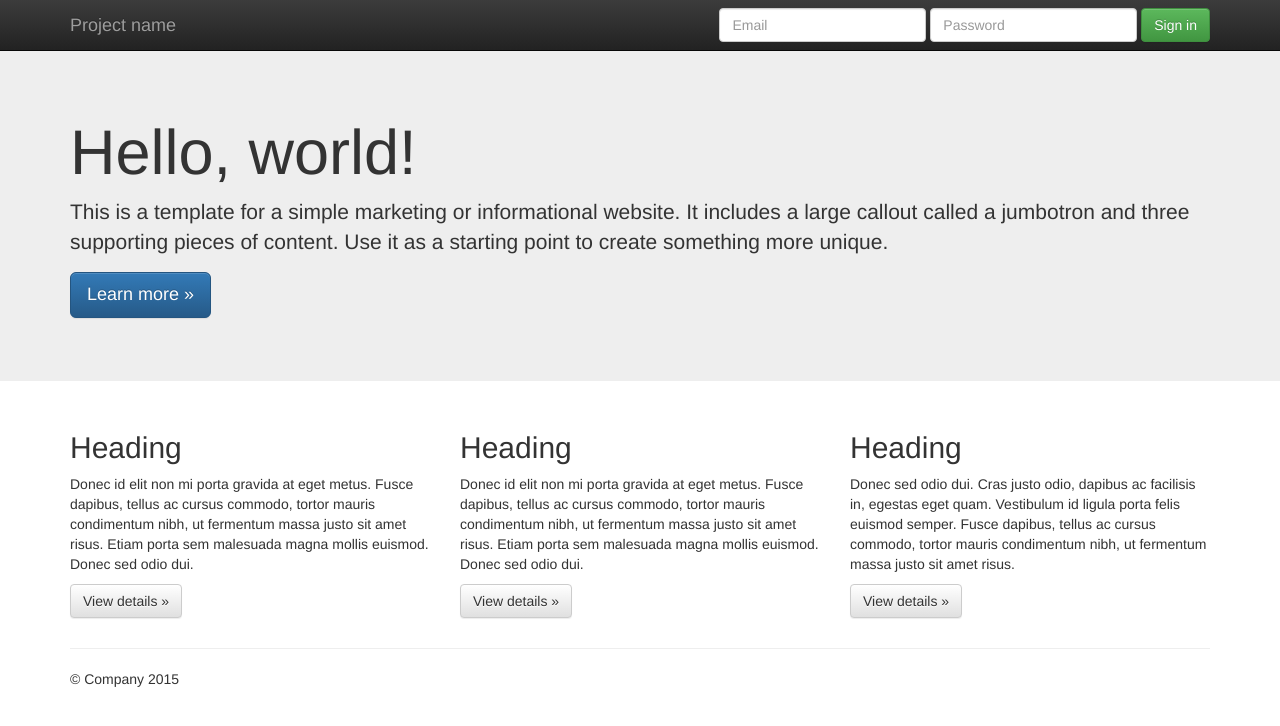
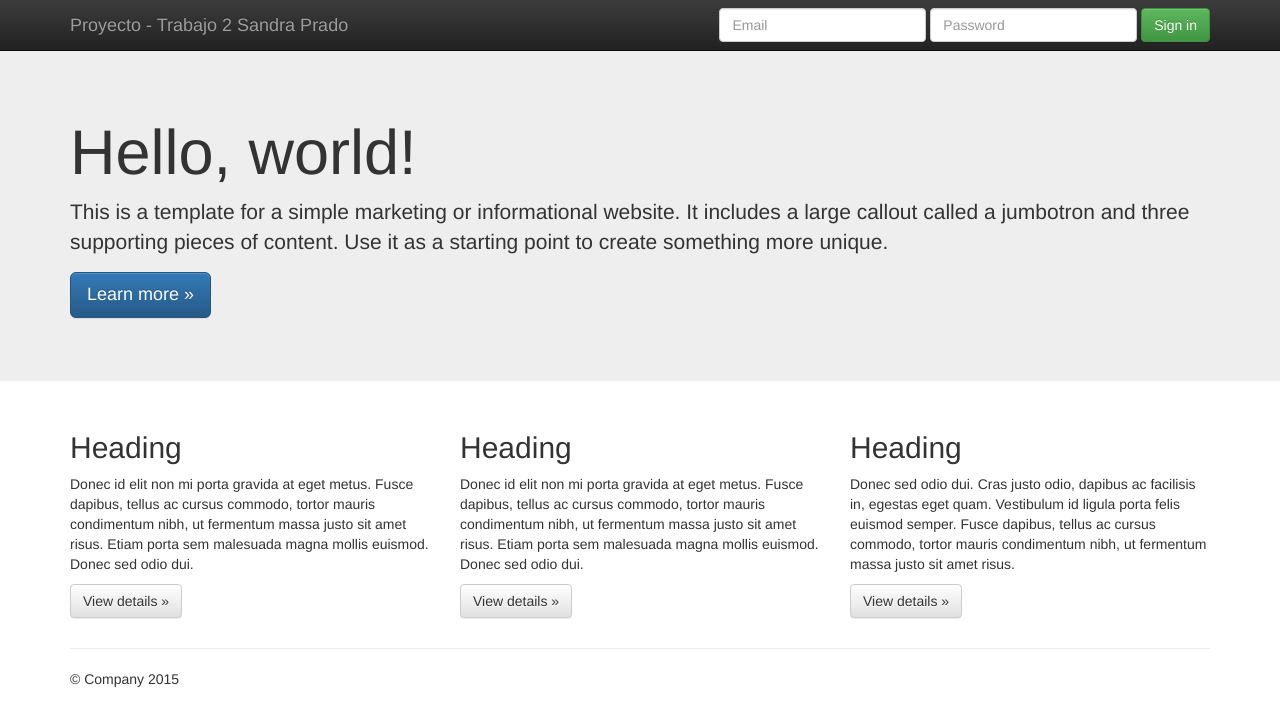
Before and after one commit to pradosan2022/Trabajo2_Sandra_Prado, a plain HTML site: page index.html in a window 1280 px wide. Drawn offline with nearby package versions, Linux system fonts and the light colour scheme.

Commit message:
Se realiza un primer cambio al index

```diff
--- a/index.html
+++ b/index.html
@@ -36,7 +36,7 @@
             <span class="icon-bar"></span>
             <span class="icon-bar"></span>
           </button>
-          <a class="navbar-brand" href="#">Project name</a>
+          <a class="navbar-brand" href="#">Proyecto - Trabajo 2 Sandra Prado</a>
         </div>
         <div id="navbar" class="navbar-collapse collapse">
           <form class="navbar-form navbar-right" role="form">
```
